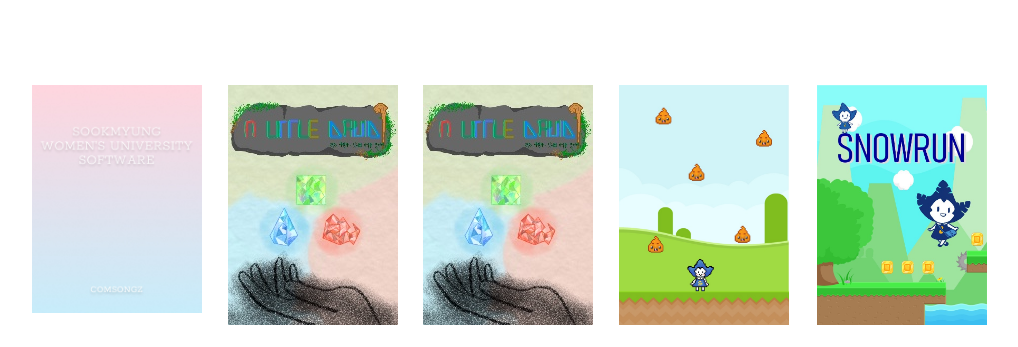
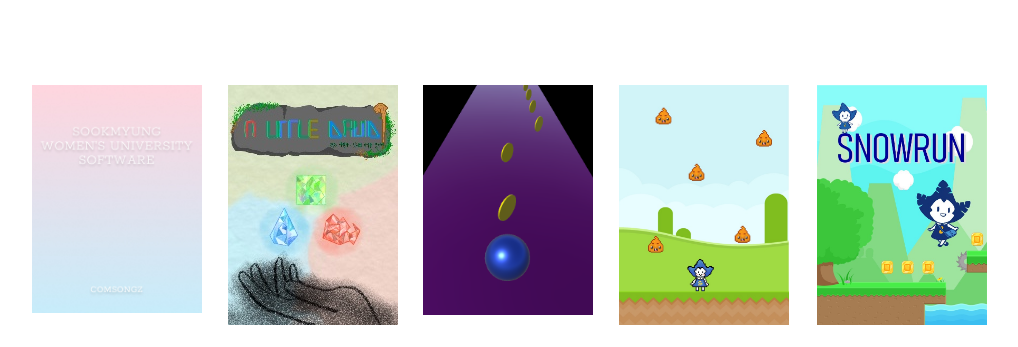
Before and after one commit to Sookmyung-APPS/APPS-Exhibition, a React (Create React App) app: page / in a window 1280 px wide. Shown: the part 1560-1907 px from the top of the page, without its empty margins (135-1153 px from the left). Built offline with nearby package versions, Linux system fonts and the light colour scheme; grey boxes are pictures that could not be loaded; a web font is replaced by a local one.

Commit message:
add data

```diff
--- a/src/Pages/MainPage.js
+++ b/src/Pages/MainPage.js
@@ -43,7 +43,7 @@
   },
   {
     name: "정채영",
-    src: "img_row/ALittleDruid.jpg",
+    src: "img_row/정채영_세로사진.png",
     link: "https://www.youtube.com/embed/Nr7R3mDeJsk",
   },
   {
```
Also changed, not shown: public/img_row/정채영_세로사진.png (added).
